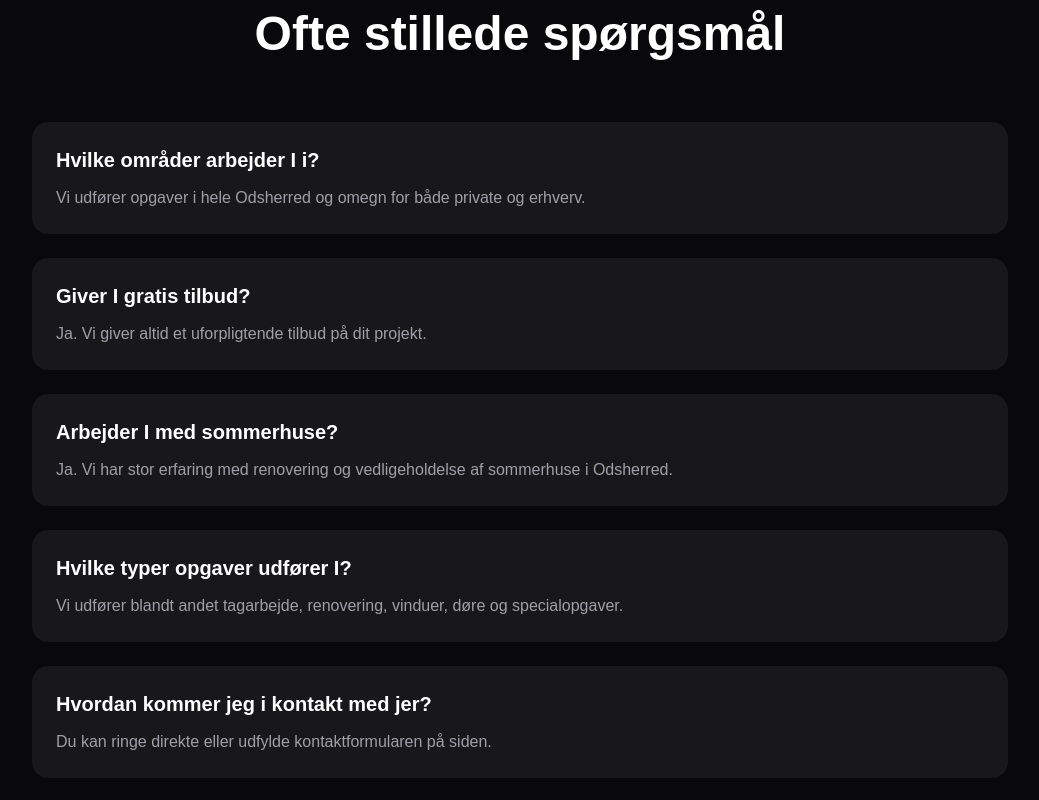
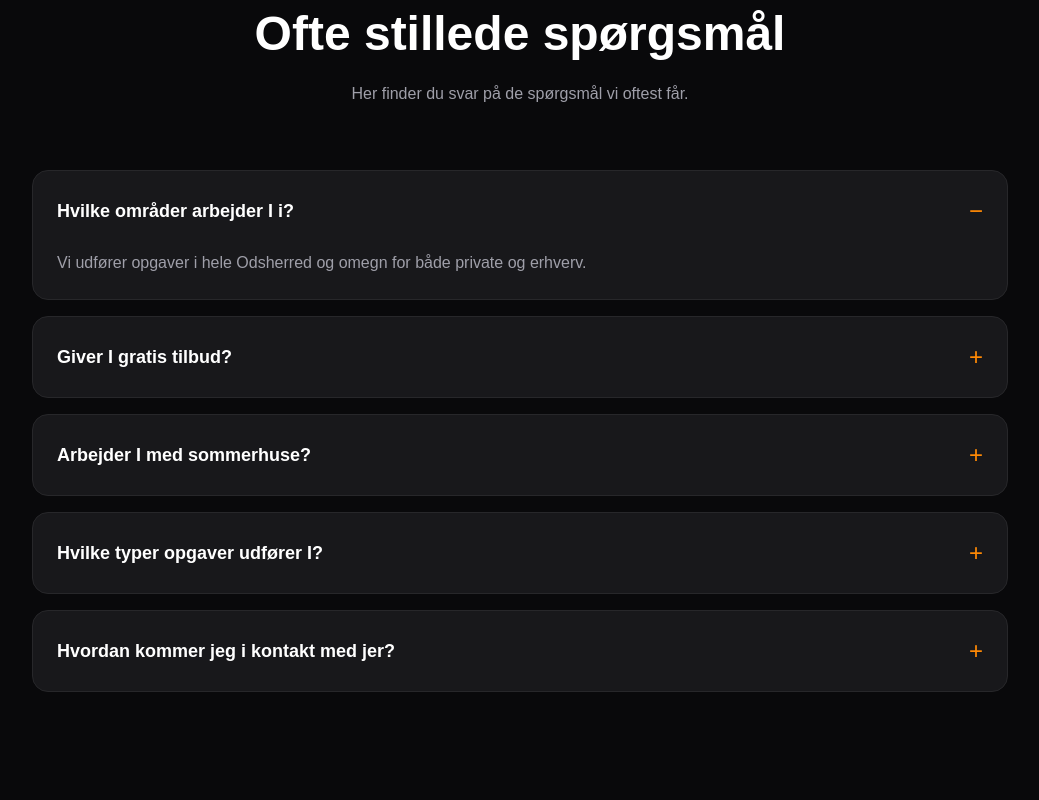
Before and after one commit to jalte04-web/per-christensen-demo, a Next.js app: page / in a window 1280 px wide. Shown: the part 4420-5220 px from the top of the page, without its empty margins (120-1159 px from the left). Built offline with nearby package versions, Linux system fonts and the light colour scheme.

Commit message:
Tilføjet accordion FAQ

```diff
--- a/components/FAQ.tsx
+++ b/components/FAQ.tsx
@@ -1,8 +1,41 @@
+"use client";
+
+import { useState } from "react";
+
 export default function FAQ() {
+  const [open, setOpen] = useState<number | null>(0);
+
+  const questions = [
+    {
+      question: "Hvilke områder arbejder I i?",
+      answer:
+        "Vi udfører opgaver i hele Odsherred og omegn for både private og erhverv.",
+    },
+    {
+      question: "Giver I gratis tilbud?",
+      answer:
+        "Ja. Vi giver altid et uforpligtende tilbud på dit projekt.",
+    },
+    {
+      question: "Arbejder I med sommerhuse?",
+      answer:
+        "Ja. Vi har stor erfaring med renovering og vedligeholdelse af sommerhuse i Odsherred.",
+    },
+    {
+      question: "Hvilke typer opgaver udfører I?",
+      answer:
+        "Vi udfører blandt andet tagarbejde, renovering, vinduer, døre og specialopgaver.",
+    },
+    {
+      question: "Hvordan kommer jeg i kontakt med jer?",
+      answer:
+        "Du kan ringe direkte på +45 20 11 10 21 eller udfylde kontaktformularen på siden.",
+    },
+  ];
+
   return (
     <section className="max-w-5xl mx-auto px-6 py-32">
       <div className="text-center mb-16">
-
         <p className="text-orange-400 font-semibold tracking-widest uppercase mb-4">
           FAQ
         </p>
@@ -11,60 +44,39 @@ export default function FAQ() {
           Ofte stillede spørgsmål
         </h2>
 
+        <p className="text-zinc-400">
+          Her finder du svar på de spørgsmål vi oftest får.
+        </p>
       </div>
 
-      <div className="space-y-6">
+      <div className="space-y-4">
+        {questions.map((item, index) => (
+          <div
+            key={index}
+            className="bg-zinc-900 rounded-2xl border border-zinc-800 overflow-hidden"
+          >
+            <button
+              onClick={() =>
+                setOpen(open === index ? null : index)
+              }
+              className="w-full flex items-center justify-between p-6 text-left"
+            >
+              <span className="font-semibold text-lg">
+                {item.question}
+              </span>
 
-        <div className="bg-zinc-900 rounded-2xl p-6">
-          <h3 className="font-bold text-xl mb-3">
-            Hvilke områder arbejder I i?
-          </h3>
+              <span className="text-orange-400 text-2xl">
+                {open === index ? "−" : "+"}
+              </span>
+            </button>
 
-          <p className="text-zinc-400">
-            Vi udfører opgaver i hele Odsherred og omegn for både private og erhverv.
-          </p>
-        </div>
-
-        <div className="bg-zinc-900 rounded-2xl p-6">
-          <h3 className="font-bold text-xl mb-3">
-            Giver I gratis tilbud?
-          </h3>
-
-          <p className="text-zinc-400">
-            Ja. Vi giver altid et uforpligtende tilbud på dit projekt.
-          </p>
-        </div>
-
-        <div className="bg-zinc-900 rounded-2xl p-6">
-          <h3 className="font-bold text-xl mb-3">
-            Arbejder I med sommerhuse?
-          </h3>
-
-          <p className="text-zinc-400">
-            Ja. Vi har stor erfaring med renovering og vedligeholdelse af sommerhuse i Odsherred.
-          </p>
-        </div>
-
-        <div className="bg-zinc-900 rounded-2xl p-6">
-          <h3 className="font-bold text-xl mb-3">
-            Hvilke typer opgaver udfører I?
-          </h3>
-
-          <p className="text-zinc-400">
-            Vi udfører blandt andet tagarbejde, renovering, vinduer, døre og specialopgaver.
-          </p>
-        </div>
-
-        <div className="bg-zinc-900 rounded-2xl p-6">
-          <h3 className="font-bold text-xl mb-3">
-            Hvordan kommer jeg i kontakt med jer?
-          </h3>
-
-          <p className="text-zinc-400">
-            Du kan ringe direkte eller udfylde kontaktformularen på siden.
-          </p>
-        </div>
-
+            {open === index && (
+              <div className="px-6 pb-6 text-zinc-400">
+                {item.answer}
+              </div>
+            )}
+          </div>
+        ))}
       </div>
     </section>
   );
```
